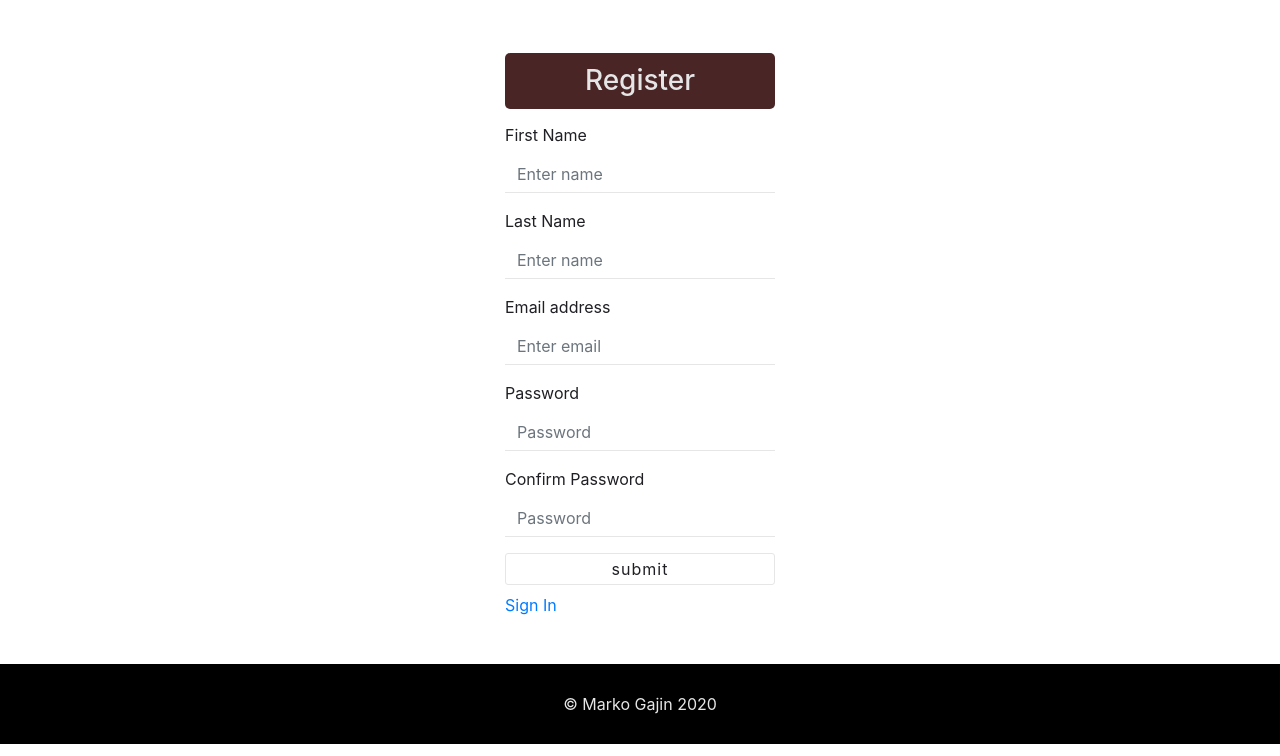
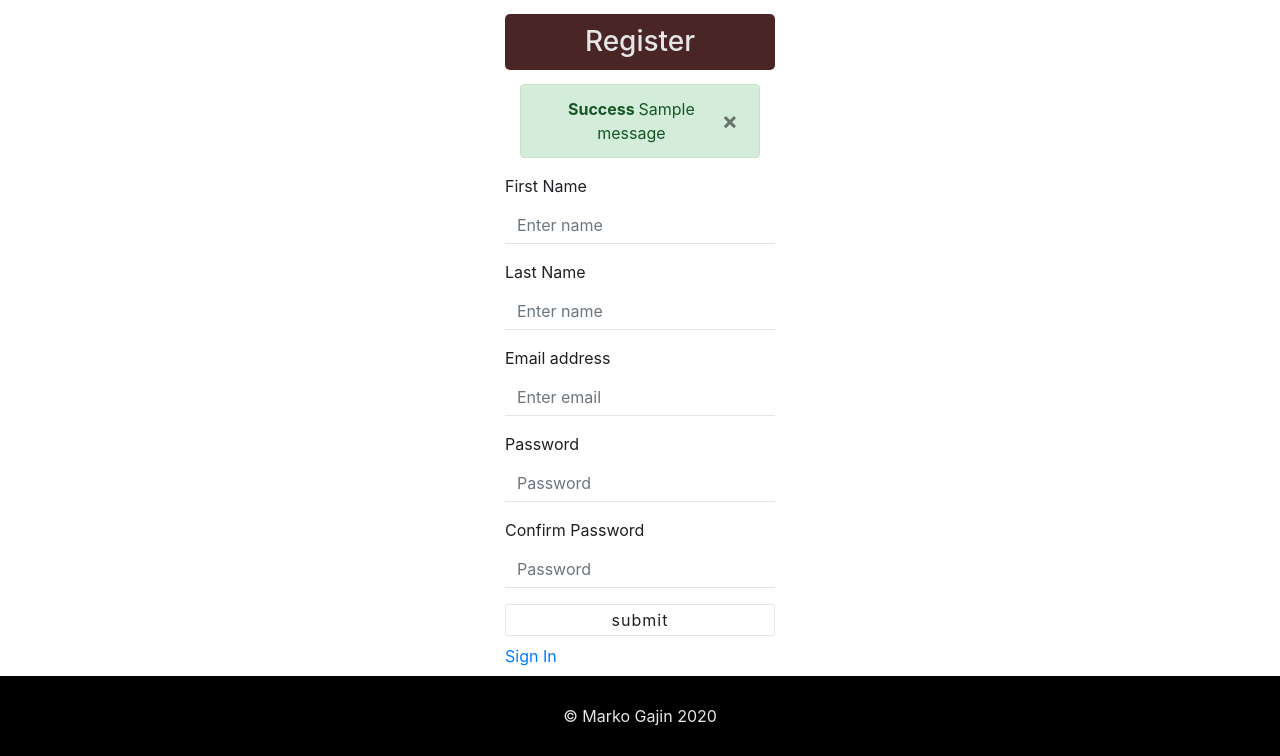
Before and after one commit to mgajin/repertoer-website, a Django app: page /auth/register in a window 1280 px wide. Shown: the part 56-812 px from the top of the page. Run offline with Django 3.2, Linux system fonts and the light colour scheme; tables that the repository leaves empty hold one stand-in row (values such as "Sample post"); one stand-in notice (Sample message) is shown; some libraries are stand-ins or nearby versions.

Commit message:
message alerts & static updated

```diff
--- a/accounts/views.py
+++ b/accounts/views.py
@@ -1,10 +1,12 @@
 from django.shortcuts import render, redirect
+from django.contrib import messages
 
 # Create your views here.
 
 def register(request):
 
     if request.method == 'POST':
+        messages.error(request, 'Testing error message')
         return redirect('index')
     else:
         return render(request, 'accounts/register.html')
--- a/repertoer/settings.py
+++ b/repertoer/settings.py
@@ -135,3 +135,9 @@ STATICFILES_DIRS= [
 # Media Folder Settings
 MEDIA_ROOT = os.path.join(BASE_DIR, 'media')
 MEDIA_URL = '/media/'
+
+# Messages
+from django.contrib.messages import constants as messages
+MESSAGE_TAGS = {
+    messages.ERROR: 'danger'
+}
--- /dev/null
+++ b/repertoer/static/js/main.js
@@ -0,0 +1,3 @@
+setTimeout(() => {
+    $('#message').fadeOut('slow');
+}, 3000);
--- a/templates/accounts/login.html
+++ b/templates/accounts/login.html
@@ -4,6 +4,8 @@
 <!-- Login Form -->
 <div class="container page " id="login">
     <h3>Sign In</h3>
+    <!-- Alerts -->
+    {% include 'partials/_alerts.html' %}
     <form action="{% url 'register' %}" method="POST">
         {% csrf_token %}
         <div class="form-group">
--- a/templates/accounts/register.html
+++ b/templates/accounts/register.html
@@ -4,6 +4,8 @@
 
 <div class="container page " id="login">
     <h3>Register</h3>
+    <!-- Alerts -->
+    {% include 'partials/_alerts.html' %}
     <form action="{% url 'register' %}" method="POST">
         {% csrf_token %}
         <div class="form-group">
--- /dev/null
+++ b/templates/partials/_alerts.html
@@ -0,0 +1,17 @@
+{% if messages %}
+{% for message in messages %}
+<div class="container" id="message">
+    <div class="alert alert-{{message.tags}} alert-dismissable text-center" role="alert">
+        <button type="button" class="close" data-dismiss="alert"><span aria-hidden="true">&times;</span></button>
+        <strong>
+            {% if message.level == DEFAULT_MESSAGE_LEVELS.ERROR %}
+            Error:
+            {% else %}
+            {{message.tags|title}}
+            {% endif %}
+        </strong>
+        {{message}}
+    </div>
+</div>
+{% endfor %}
+{% endif %}
```
